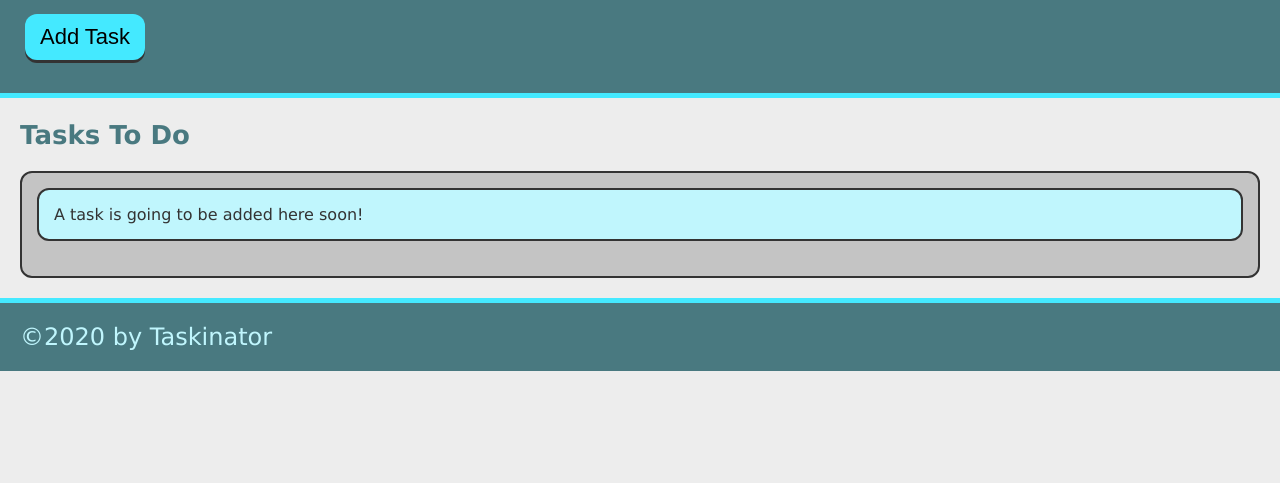
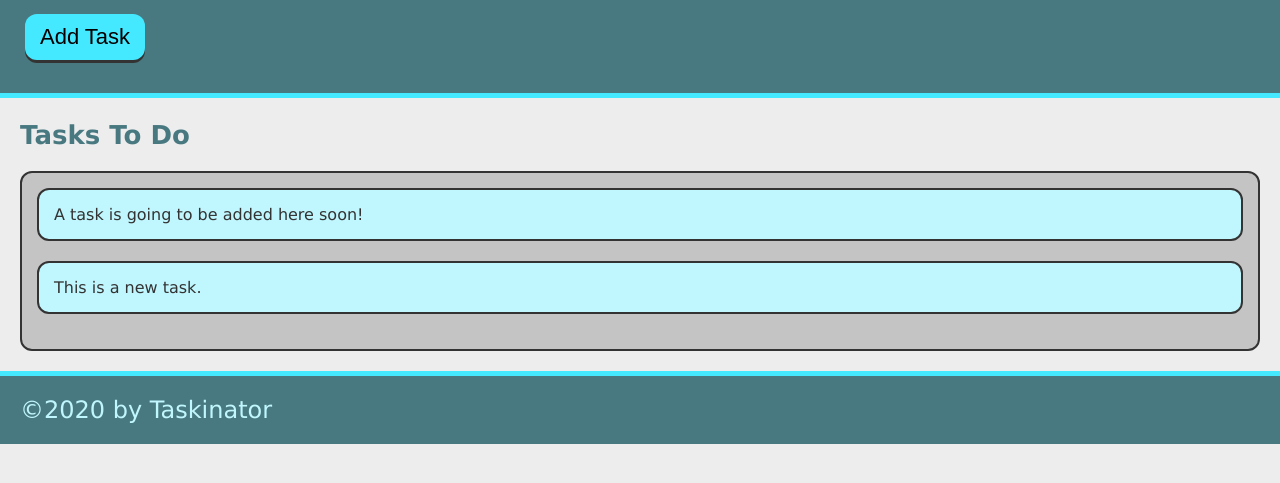
Before and after one commit to michaelsamm/taskinator, a plain HTML site: page index.html in a window 1280 px wide. Both pictures are taken after a click on the button "Add Task". Shown: the part 115-598 px from the top of the page. Drawn offline with Linux system fonts and the light colour scheme.

Commit message:
add ability to add task

```diff
--- a/assets/js/script.js
+++ b/assets/js/script.js
@@ -0,0 +1,11 @@
+var buttonE1 = document.querySelector("#save-task");
+var tasksToDoE1 = document.querySelector("#tasks-to-do");
+
+var createTaskHandler = function() {
+    var listItemE1 = document.createElement("li");
+    listItemE1.className = "task-item";
+    listItemE1.textContent = "This is a new task.";
+    tasksToDoE1.appendChild(listItemE1);
+}
+
+buttonE1.addEventListener("click", createTaskHandler);
--- a/index.html
+++ b/index.html
@@ -16,7 +16,7 @@
         <p>
             Click the button below to add a new task!
         </p>
-        <button class="btn">
+        <button class="btn" id="save-task">
             Add Task
         </button>
     </header>
@@ -28,7 +28,7 @@
             <h2 class="list-title">
                 Tasks To Do
             </h2>
-            <ul class="task-list">
+            <ul class="task-list" id="tasks-to-do">
                 <li class="task-item">
                     A task is going to be added here soon!
                 </li>
```
